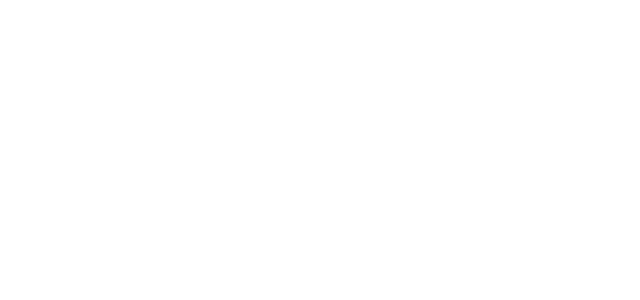
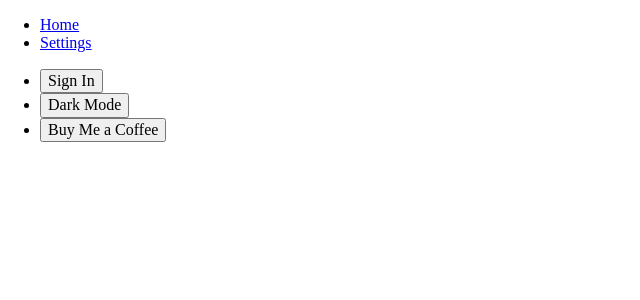
Before and after one commit to luis815/focus_with_pomo, a React (Vite) app: page / in a window 1280 px wide. Shown: the top 300 px of the page, without its empty margins (0-640 px from the left). Built offline with nearby package versions, Linux system fonts and the light colour scheme.

Commit message:
Default layout setup

```diff
--- a/src/components/navbar.jsx
+++ b/src/components/navbar.jsx
@@ -9,7 +9,7 @@ export default () => {
 					<Link to="/">Home</Link>
 				</li>
 				<li>
-					<Link to="/settings"></Link>
+					<Link to="/settings">Settings</Link>
 				</li>
 			</ul>
 			<ul>
--- a/src/index.html
+++ b/src/index.html
@@ -13,7 +13,6 @@
 		<link rel="icon" type="image/png" sizes="32x32" href="/favicon-32x32.png" />
 		<link rel="icon" type="image/png" sizes="16x16" href="/favicon-16x16.png" />
 		<link rel="manifest" href="/site.webmanifest" />
-		<link rel="stylesheet" href="./index.scss" />
 	</head>
 	<body>
 		<div id="root"></div>
--- a/src/index.jsx
+++ b/src/index.jsx
@@ -2,17 +2,23 @@ import React, { StrictMode } from "react";
 import ReactDOM from "react-dom/client";
 import { BrowserRouter, Routes, Route } from "react-router-dom";
 
-import Home from "./views/home.jsx";
-import Settings from "./views/settings.jsx";
-import PageNotFound from "./views/page-not-found.jsx";
+import DefaultLayout from "./layouts/default.jsx";
+
+import HomeView from "./views/home.jsx";
+import SettingsView from "./views/settings.jsx";
+import PageNotFoundView from "./views/page-not-found.jsx";
+
+import "./scss/base.scss";
 
 ReactDOM.createRoot(document.getElementById("root")).render(
 	<StrictMode>
 		<BrowserRouter>
 			<Routes>
-				<Route path="/settings" element={<Settings />} />
-				<Route path="/" element={<Home />} />
-				<Route path="*" element={<PageNotFound />} />
+				<Route element={<DefaultLayout />}>
+					<Route path="/settings" element={<SettingsView />} />
+					<Route path="/" element={<HomeView />} />
+				</Route>
+				<Route path="*" element={<PageNotFoundView />} />
 			</Routes>
 		</BrowserRouter>
 	</StrictMode>
--- /dev/null
+++ b/src/layouts/default.jsx
@@ -0,0 +1,12 @@
+import React from "react";
+import { Fragment } from "react";
+
+import Navbar from "../components/navbar.jsx";
+
+export default () => {
+	return (
+		<Fragment>
+			<Navbar />
+		</Fragment>
+	);
+};
```
Also changed, not shown: src/scss/base.scss (renamed from src/index.scss).
